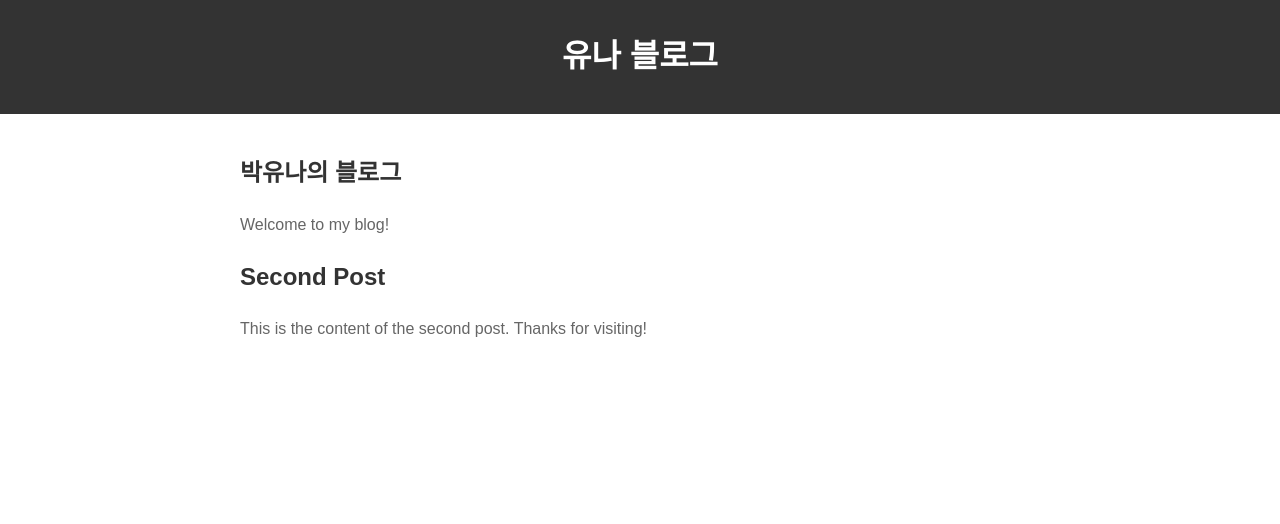
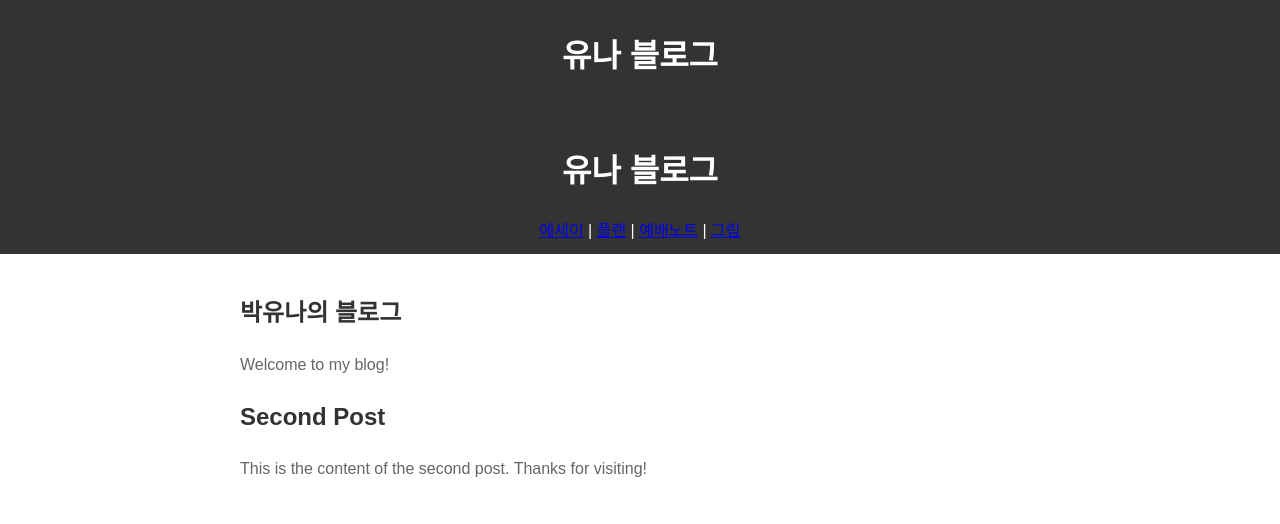
Before and after one commit to yuna2012/yuna.github.io, a plain HTML site: page index.html in a window 1280 px wide. Drawn offline with Linux system fonts and the light colour scheme.

Commit message:
Update index.html

```diff
--- a/index.html
+++ b/index.html
@@ -37,6 +37,15 @@
     <header>
         <h1>유나 블로그</h1>
     </header>
+    <header>
+    <h1>유나 블로그</h1>
+    <nav>
+        <a href="essay.html">에세이</a> |
+        <a href="plan.html">플랜</a> |
+        <a href="worship.html">예배노트</a> |
+        <a href="art.html">그림</a>
+    </nav>
+</header>
     <div class="container">
         <article>
             <h2>박유나의 블로그</h2>
```
